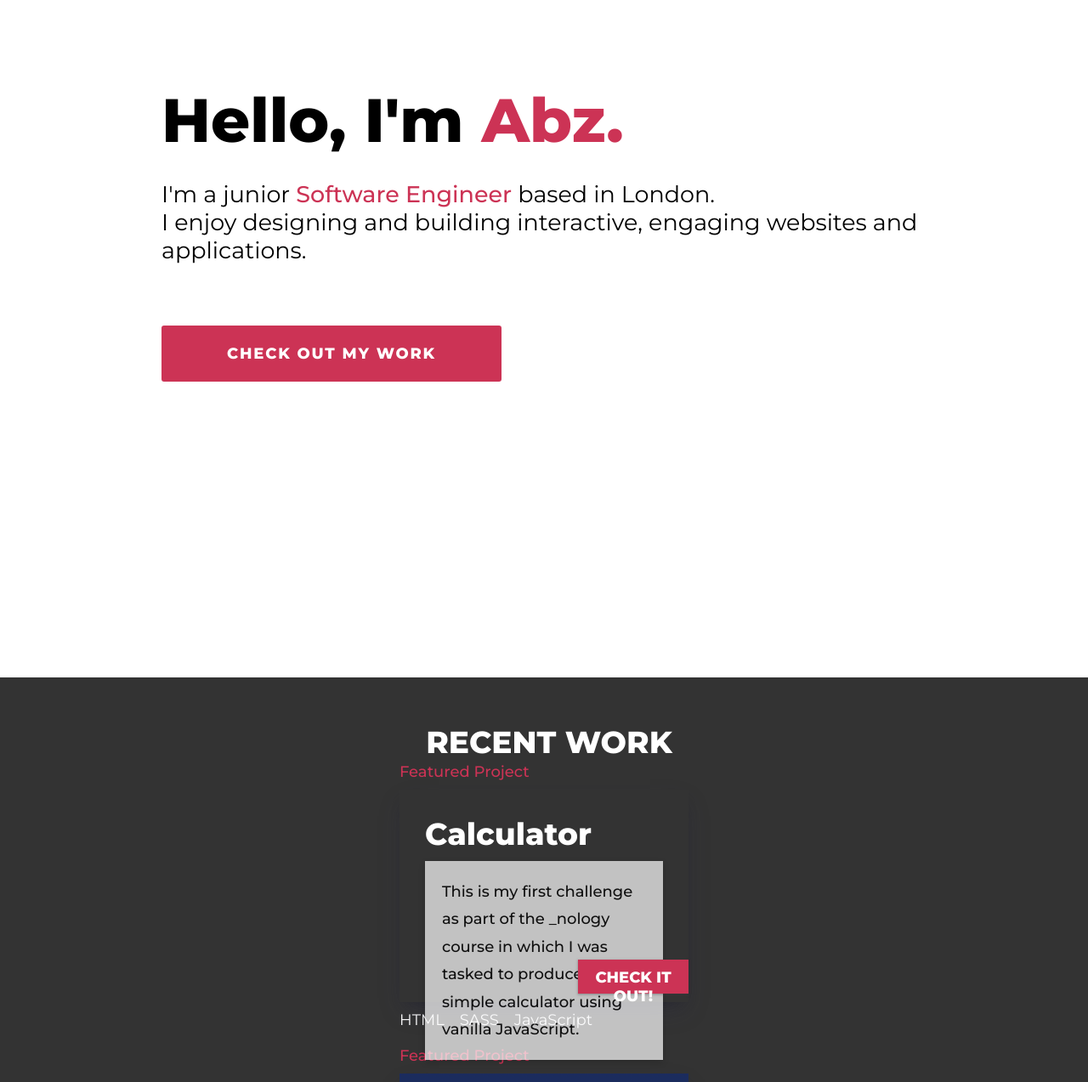
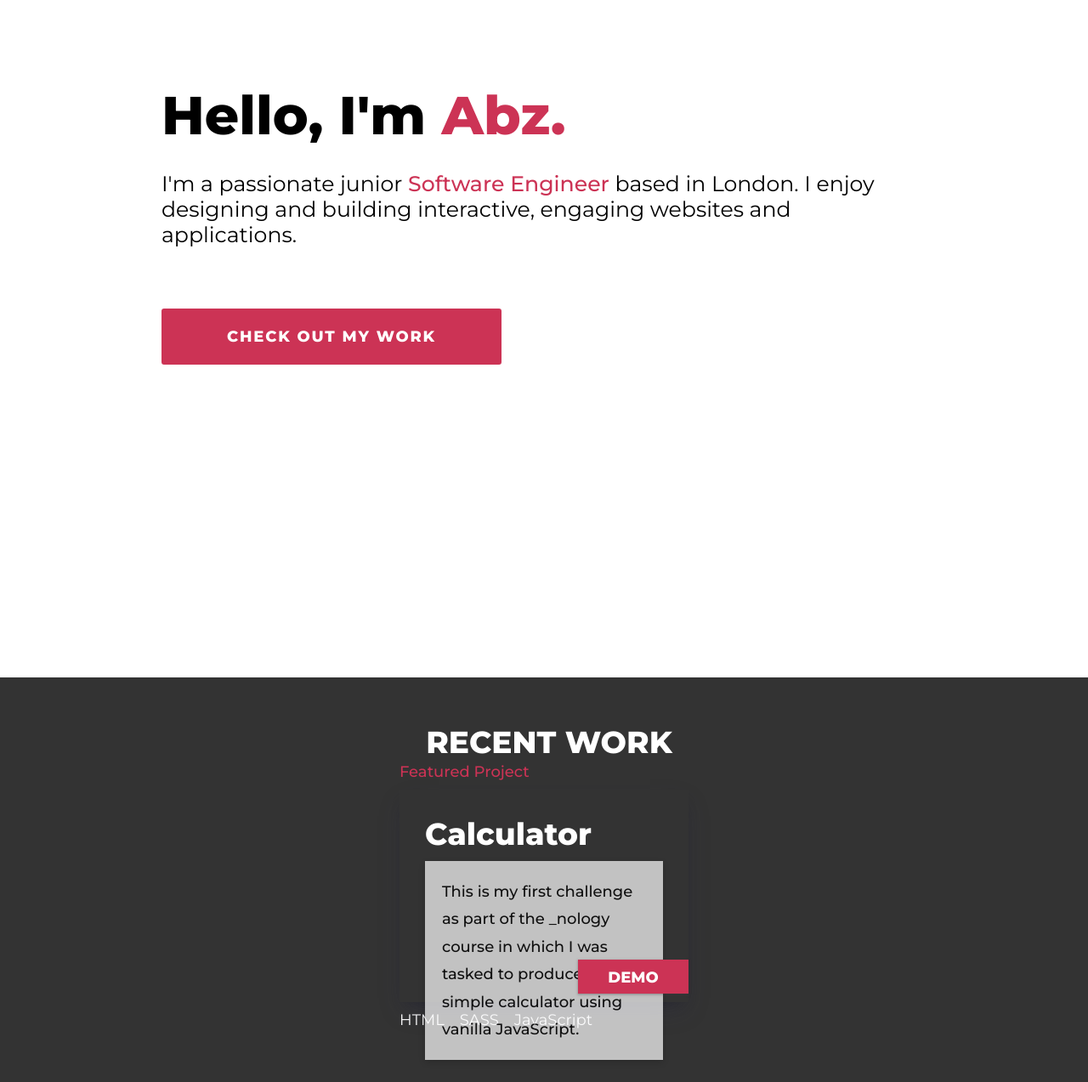
Before and after one commit to ab-96/web-portfolio, a website: page index.html in a window 1280 px wide. Shown: the part 87-1360 px from the top of the page at 85% size. Drawn offline with nearby package versions, Linux system fonts and the light colour scheme.

Commit message:
fixed hyperlinks

```diff
--- a/_work.scss
+++ b/_work.scss
@@ -104,6 +104,7 @@
             margin-top: 10px;
             display: flex;
             gap: 1rem;
+            color: white;
 
         }
 
--- a/index.html
+++ b/index.html
@@ -6,7 +6,6 @@
     <meta http-equiv="X-UA-Compatible" content="IE=edge">
     <meta name="viewport" content="width=device-width, initial-scale=1.0">
     <link rel="stylesheet" href="https://cdnjs.cloudflare.com/ajax/libs/animate.css/4.1.1/animate.min.css" />
-
     <link rel="stylesheet" href="https://cdnjs.cloudflare.com/ajax/libs/font-awesome/6.0.0-beta2/css/all.min.css"
         integrity="sha512-YWzhKL2whUzgiheMoBFwW8CKV4qpHQAEuvilg9FAn5VJUDwKZZxkJNuGM4XkWuk94WCrrwslk8yWNGmY1EduTA=="
         crossorigin="anonymous" referrerpolicy="no-referrer" />
@@ -44,8 +43,9 @@
             <div class="hero__container">
                 <div class="hero__info">
                     <h1 class="hero__title">Hello, I'm <span id="red-hero">Abz.</span></h1>
-                    <p class="text1">I'm a junior <span id="red5">Software Engineer</span> based in London.</p>
-                    <p class="text1">I enjoy designing and building interactive, engaging websites and applications.</p>
+                    <p class="text1">I'm a passionate junior <span id="red5">Software Engineer</span> based in London.
+                        I enjoy designing and building interactive, engaging websites and applications.</p>
+
 
                     <p class="hero_info"></p>
 
@@ -98,19 +98,16 @@
                             simple calculator using vanilla JavaScript. </p>
                     </div>
                 </div>
-                <button><a href="https://ab-96.github.io/calculator/">Check it Out!</button>
+                <button><a href="https://ab-96.github.io/calculator/">Demo</a></button>
             </div>
             <div class="project__techStack">
                 <p>HTML</p>
                 <p>SASS</p>
                 <p>JavaScript</p>
-
-                <!-- <button>Link1</button>
-                <button>Link2</button> -->
             </div>
         </div>
 
-        <div class="featured">
+        <!-- <div class="featured">
             <h6>Featured Project</h6>
         </div>
         <div class="project game">
@@ -128,9 +125,6 @@
                 <p>HTML</p>
                 <p>SASS</p>
                 <p>JavaScript</p>
-
-                <!-- <button>Link1</button>
-                <button>Link2</button> -->
             </div>
         </div>
 
@@ -152,11 +146,8 @@
                 <p>HTML</p>
                 <p>SASS</p>
                 <p>JavaScript</p>
-
-                <!-- <button>Link1</button>
-                <button>Link2</button> -->
             </div>
-        </div>
+        </div> -->
 
 
 
--- a/styles.scss
+++ b/styles.scss
@@ -129,7 +129,7 @@ a {
 
 .hero__title {
     margin-bottom: 1.5rem;
-    font-size: 4rem;
+    font-size: 3.5rem;
     color: black;
 }
 
@@ -153,14 +153,13 @@ a {
 
 
 .hero_info {
-        font-size: 1.3rem;
         line-height: 1.5;
         color: black;
 
 }
 
 .text1{
-    font-size: 1.5rem;
+    font-size: 1.4rem;
 }
 
 
```
Also changed, not shown: styles.css, 1 other file.
